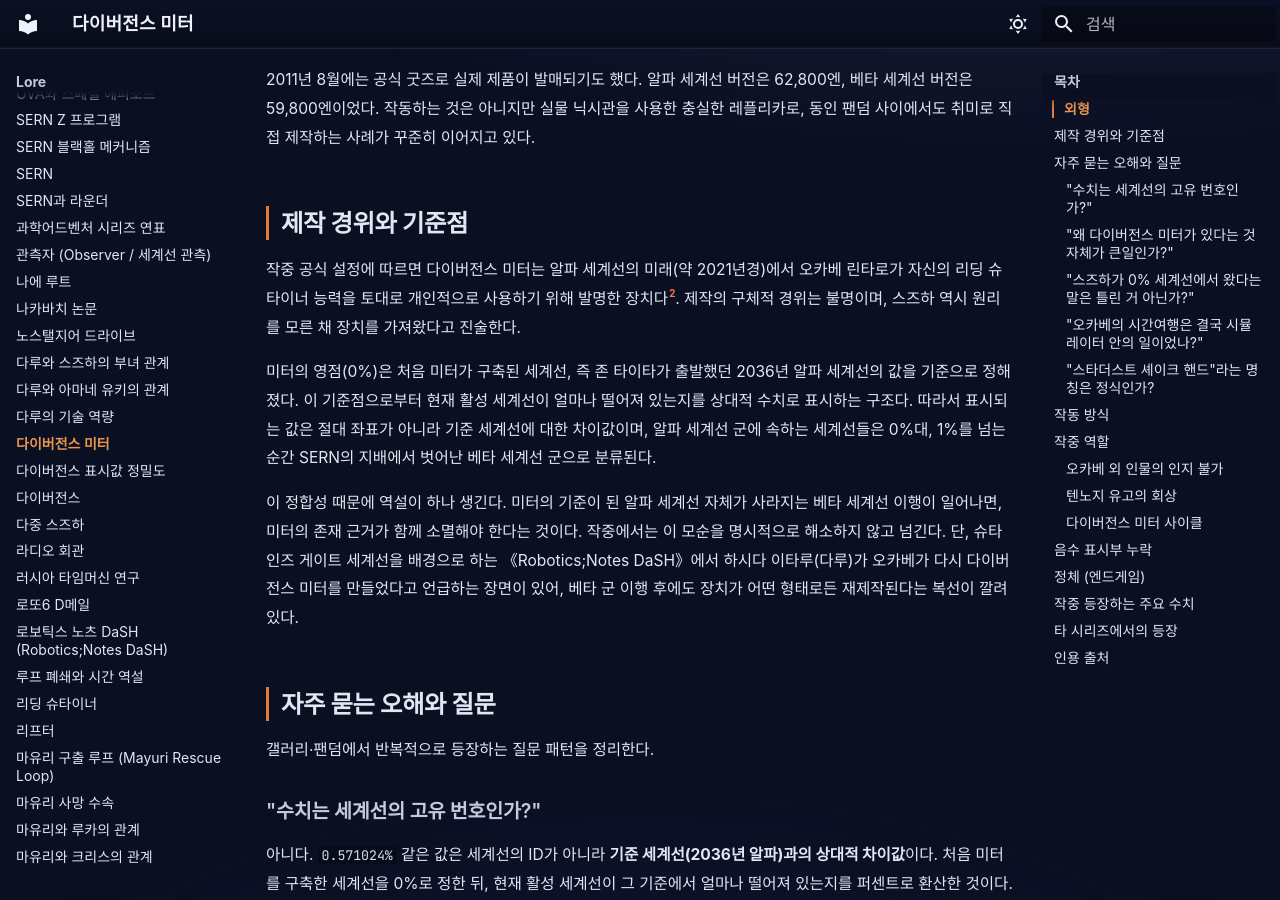
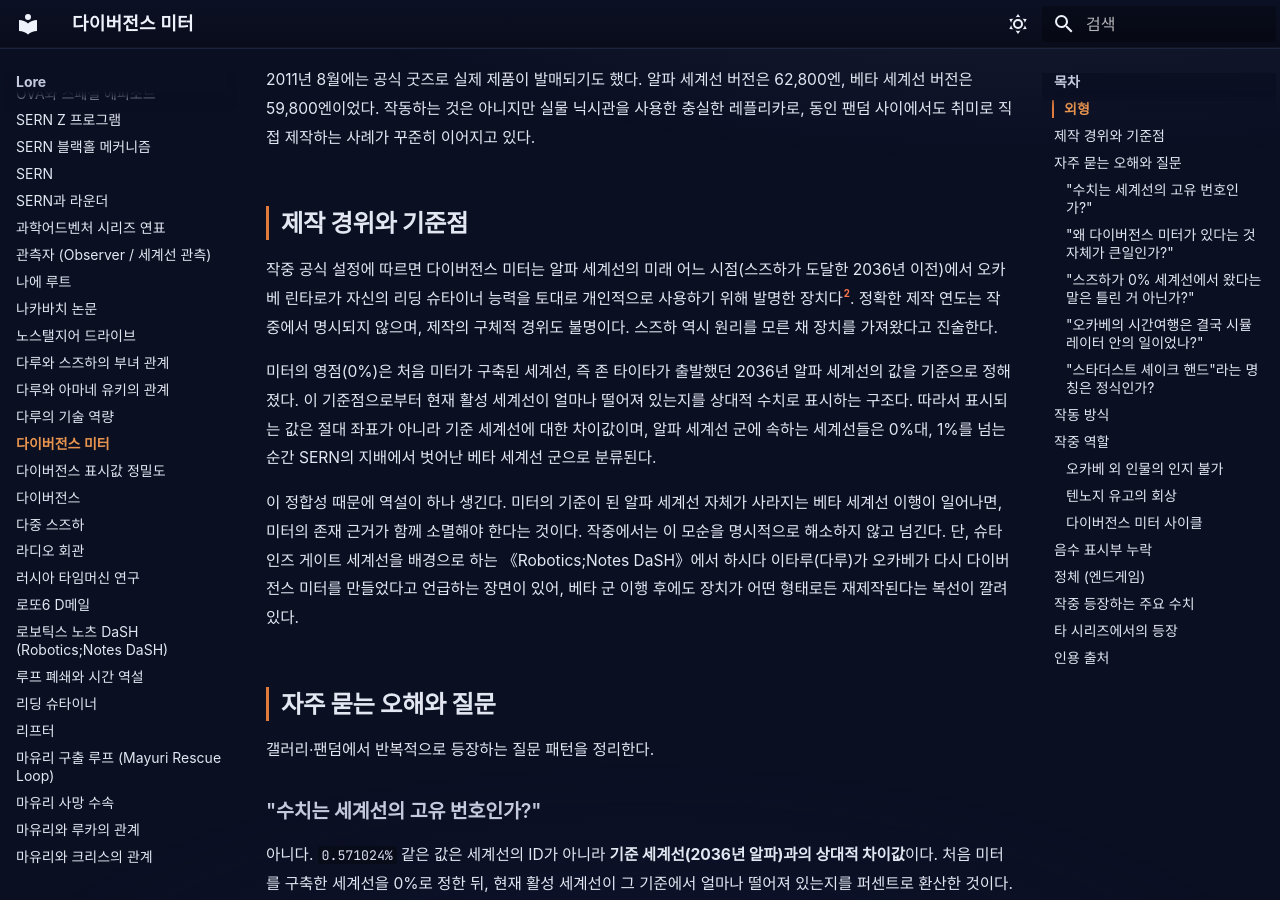
Before and after one commit to sgwiki/sgwiki.github.io, an MkDocs documentation site: the page built from wiki/lore/다이버전스-미터.md, in a window 1280 px wide and 900 px high, scrolled down 814 px. Built offline with MkDocs 1.6.1 and Material for MkDocs 9.7.7, drawn with Linux system fonts in a browser that asks for light colours; some web fonts are replaced.

Commit message:
feat(wiki): 다이버전스-미터 — P10 a1b537db 패치 적용

```diff
--- a/wiki/lore/다이버전스-미터.md
+++ b/wiki/lore/다이버전스-미터.md
@@ -20,7 +20,7 @@ description: "다이버전스 미터(ダイバージェンスメーター, Diver
 
 ## 제작 경위와 기준점
 
-작중 공식 설정에 따르면 다이버전스 미터는 알파 세계선의 미래(약 2021년경)에서 오카베 린타로가 자신의 리딩 슈타이너 능력을 토대로 개인적으로 사용하기 위해 발명한 장치다[^dm_origin]. 제작의 구체적 경위는 불명이며, 스즈하 역시 원리를 모른 채 장치를 가져왔다고 진술한다.
+작중 공식 설정에 따르면 다이버전스 미터는 알파 세계선의 미래 어느 시점(스즈하가 도달한 2036년 이전)에서 오카베 린타로가 자신의 리딩 슈타이너 능력을 토대로 개인적으로 사용하기 위해 발명한 장치다[^dm_origin]. 정확한 제작 연도는 작중에서 명시되지 않으며, 제작의 구체적 경위도 불명이다. 스즈하 역시 원리를 모른 채 장치를 가져왔다고 진술한다.
 
 미터의 영점(0%)은 처음 미터가 구축된 세계선, 즉 존 타이타가 출발했던 2036년 알파 세계선의 값을 기준으로 정해졌다. 이 기준점으로부터 현재 활성 세계선이 얼마나 떨어져 있는지를 상대적 수치로 표시하는 구조다. 따라서 표시되는 값은 절대 좌표가 아니라 기준 세계선에 대한 차이값이며, 알파 세계선 군에 속하는 세계선들은 0%대, 1%를 넘는 순간 SERN의 지배에서 벗어난 베타 세계선 군으로 분류된다.
 
```
